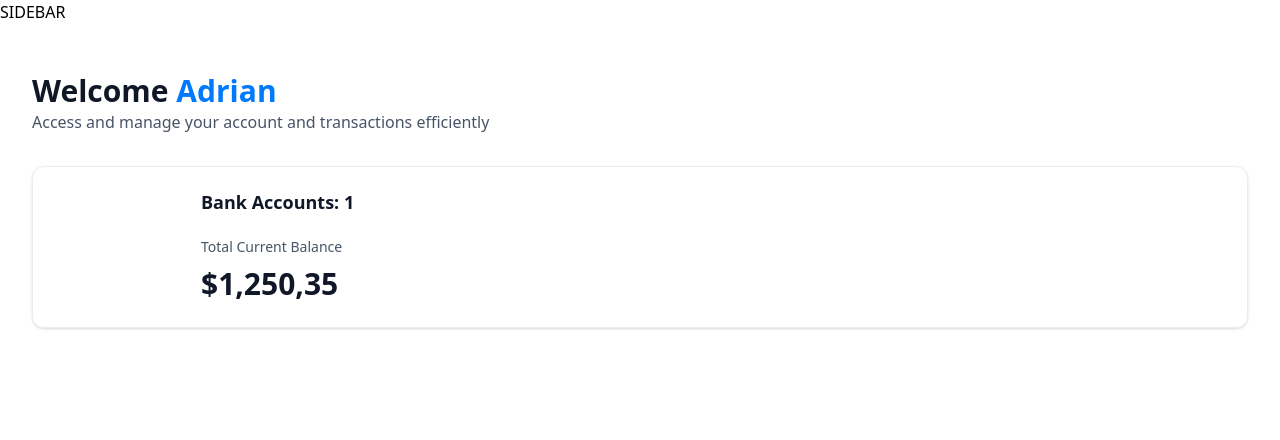
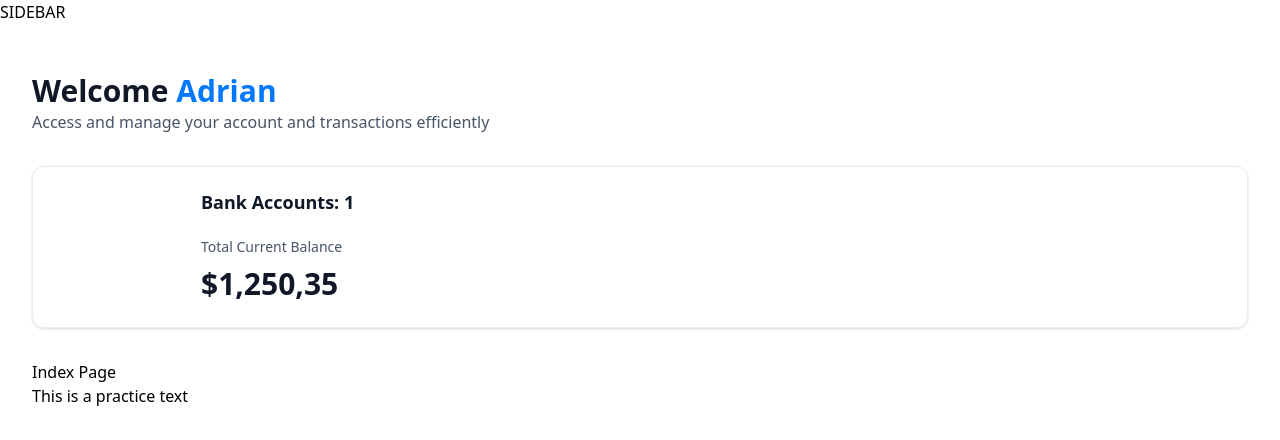
Before and after one commit to subkt2013/next-bank-app, a Next.js app: page / in a window 1280 px wide. Shown: the top 440 px of the page. Built offline with nearby package versions, Linux system fonts and the light colour scheme.

Commit message:
Propsを利用した新しいコンポーネントの追加のためのコード（型定義+親コンポーネントからの利用+子コンポーネントの作成）

```diff
--- a/app/(root)/page.tsx
+++ b/app/(root)/page.tsx
@@ -1,18 +1,19 @@
 import React from 'react'
 import HeaderBox from '@/components/HeaderBox'
 import TotalBalanceBox from '@/components/TotalBalanceBox'
+import HeadLine from "@/components/HeadLine";
 
 const Home = () => {
-  const loggedIn = {firstName: 'Adrian'};
+  const loggedIn = { firstName: "Adrian" };
 
   return (
-    <section className='home'>
-    <div className='home-content'>
-      <header className='home-header'>
+    <section className="home">
+      <div className="home-content">
+        <header className="home-header">
           <HeaderBox
             type="greeting"
             title="Welcome"
-        user={loggedIn?.firstName || 'Guest'}
+            user={loggedIn?.firstName || "Guest"}
             subtext="Access and manage your account and transactions efficiently"
           />
         </header>
@@ -21,9 +22,13 @@ const Home = () => {
           totalBanks={1}
           totalCurrentBalance={1250.35}
         />
+        <HeadLine
+          title = "Index Page"
+          text ="This is a practice text"
+        />
       </div>
     </section>
-  )
-}
+  );
+};
 
 export default Home
--- /dev/null
+++ b/components/HeadLine.tsx
@@ -0,0 +1,11 @@
+import React from "react";
+
+const HeadLine = ({title,text}:HeadLineProps) => {
+  return(
+  <section>
+    <h1>{title}</h1>
+    <p>{text}</p>
+    </section>
+)}
+
+export default HeadLine;
--- a/types/index.d.ts
+++ b/types/index.d.ts
@@ -326,3 +326,8 @@ declare interface getBankProps {
 declare interface getBankByAccountIdProps {
   accountId: string;
 }
+
+declare interface HeadLineProps {
+  title: string;
+  text: string;
+}
```
Lines whose indentation alone changed are shown as unchanged.
